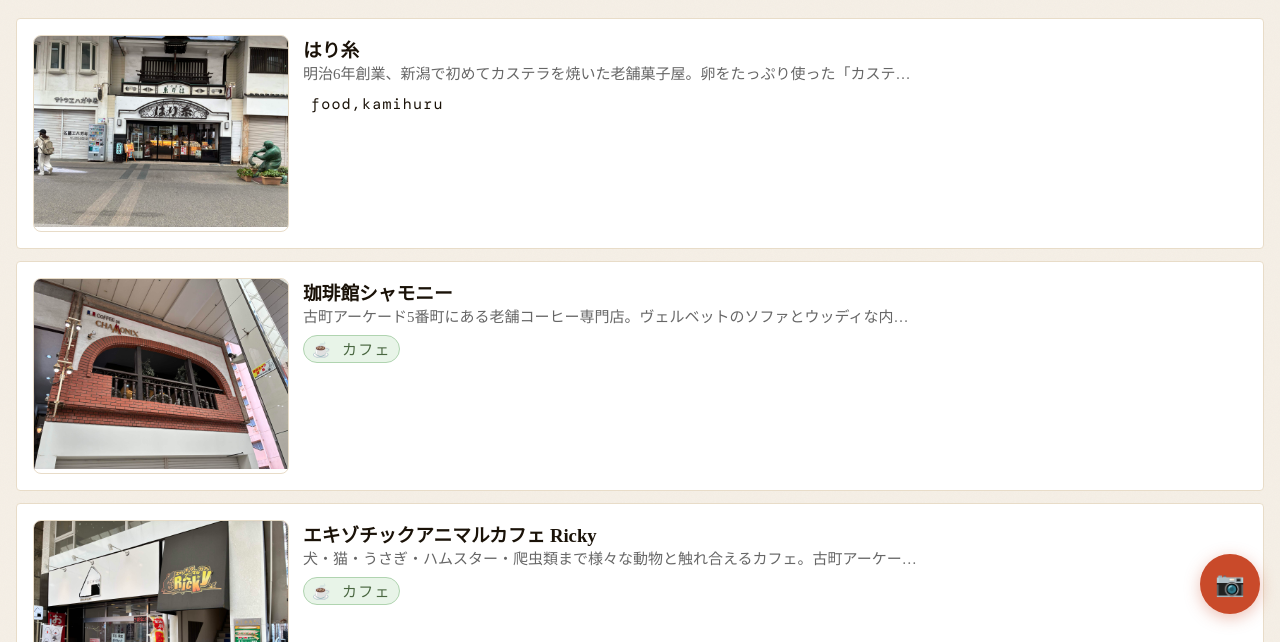
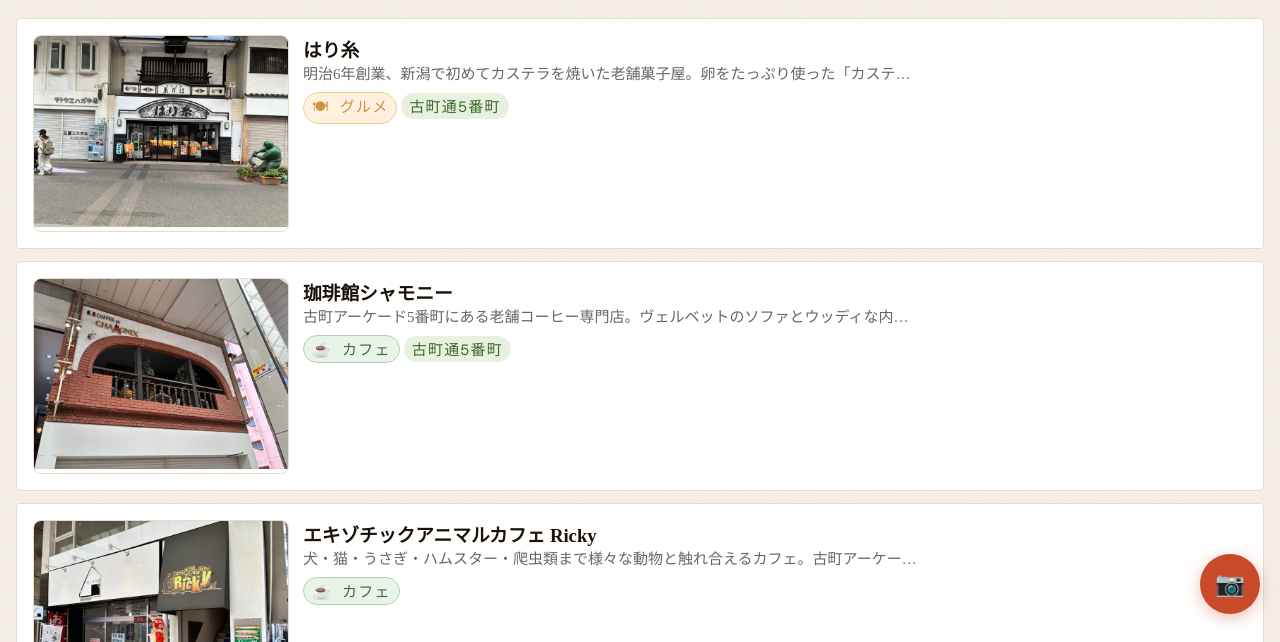
Before and after one commit to dodoco314/Furumachiweb, a plain HTML site: page index.html in a window 1280 px wide. Shown: the part 158-800 px from the top of the page. Drawn offline with nearby package versions, Linux system fonts and the light colour scheme.

Commit message:
お店の数を新しく、新しいタグつけ

```diff
--- a/app.js
+++ b/app.js
@@ -13,14 +13,9 @@
   document.getElementById('progress-fill').style.width = pct + '%';
 }
 
-const typeLabel = {
-   food: '🍽 グルメ',
-   cafe: '☕ カフェ',
-   vintage: '👗 古着',
-   culture: '🎭 文化',
-   kamihuru: '上古町',
-   town5: '５番町'
-  };
+const typeLabel = { food: '🍽 グルメ', cafe: '☕ カフェ', vintage: '👗 古着', culture: '🎭 文化', select: '🛍 セレクト', sweets: '🍫 スイーツ',
+  place5:'古町通5番町',
+ };
 
 // ===== お店一覧 =====
 function renderShopList() {
@@ -41,7 +36,7 @@
       <div class="shop-info">
         <h3>${shop.name}</h3>
         <p>${shop.desc.substring(0, 40)}…</p>
-        <span class="tag ${shop.types}">${typeLabel[shop.types] || shop.types}</span>
+        ${(Array.isArray(shop.type) ? shop.type : [shop.type]).map(t => `<span class="tag ${t}">${typeLabel[t] || t}</span>`).join('')}
       </div>
     </div>
   `).join('');
@@ -99,7 +94,8 @@
     const shop = shops.find(s => s.id === id);
     if (!shop) return;
     const el = document.createElement('div');
-    el.className = `stamp-item ${shop.type}`;
+    const types = Array.isArray(shop.type) ? shop.type : [shop.type];
+    el.className = `stamp-item ${types[0]}`;
     el.style.animationDelay = `${i * 0.08}s`;
     el.innerHTML = `${shop.icon}<span class="stamp-name">${shop.name.substring(0, 6)}</span>`;
     tower.insertBefore(el, tower.querySelector('.stamp-ground').nextSibling);
@@ -182,9 +178,9 @@
   document.getElementById('shop-modal-content').innerHTML = `
     ${imageHTML}
     <div class="shop-detail-name">${shop.name}</div>
-    <span class="tag ${shop.type}" style="display:block;text-align:center;margin-bottom:16px">
-      ${typeLabel[shop.type] || shop.type}
-    </span>
+    <div style="text-align:center;margin-bottom:16px">
+      ${(Array.isArray(shop.type) ? shop.type : [shop.type]).map(t => `<span class="tag ${t}">${typeLabel[t] || t}</span>`).join(' ')}
+    </div>
     <p class="shop-detail-desc">${shop.desc}</p>
     <div class="shop-detail-info">
       <div class="info-row"><span class="label">住所</span><span>${shop.address}</span></div>
--- a/shops.js
+++ b/shops.js
@@ -2,7 +2,7 @@
   {
     id: 'shop_001',
     name: 'はり糸',
-    types: ['food', 'kamihuru'],
+    type: ['food','place5'],
     icon: '🍰',
     image: 'images/hariito.jpg',
     desc: '明治6年創業、新潟で初めてカステラを焼いた老舗菓子屋。卵をたっぷり使った「カステラ四姉妹」が看板商品。地酒カステラなど季節限定品も。',
@@ -16,7 +16,7 @@
   {
     id: 'shop_002',
     name: '珈琲館シャモニー',
-    types: 'cafe',
+    type: ['cafe','place5'],
     icon: '☕',
     image: "images/chamonixCF.jpg",
     desc: '古町アーケード5番町にある老舗コーヒー専門店。ヴェルベットのソファとウッディな内装が落ち着く空間。バルコニー席から古町の通りを眺めながら一杯。',
@@ -30,7 +30,7 @@
   {
     id: 'shop_003',
     name: 'エキゾチックアニマルカフェ Ricky',
-    types: 'cafe',
+    type: 'cafe',
     icon: '🦎',
     image: 'images/animalCF.jpg',
     desc: '犬・猫・うさぎ・ハムスター・爬虫類まで様々な動物と触れ合えるカフェ。古町アーケード5番町のビル2階にある穴場スポット。',
@@ -44,7 +44,7 @@
   {
     id: 'shop_004',
     name: 'Crêperie Le Pont Marie',
-    types: 'cafe',
+    type: 'cafe',
     icon: '🥞',
     image: 'images/crepe.jpg',
     desc: '古町4番町にあるクレープ専門店。バナナヌテラやランチセットが人気。店内はおしゃれな空間で、テイクアウトも可能。',
@@ -58,7 +58,7 @@
   {
     id: 'shop_005',
     name: 'THIS MAN vintage clothing',
-    types: 'vintage',
+    type: 'vintage',
     icon: '👗',
     image: 'images/vintage.jpg',
     desc: '古町4番町のヴィンテージ古着店。ローリング・ストーンズやピンク・フロイドのバンドTシャツなどアメリカ買い付けのアイテムが充実。スタッフの知識が深い。',
@@ -72,7 +72,7 @@
   {
     id: 'shop_006',
     name: '古町演芸場',
-    types: 'culture',
+    type: 'culture',
     icon: '🎭',
     image: 'images/theater.jpg',
     desc: '毎月異なる劇団が出演する大衆演劇の小屋。入場料のみで観覧でき、日替わりのショーが楽しめる。畳席と椅子席があり、日本語が分からなくても楽しめると外国人観光客にも好評。',
@@ -86,7 +86,7 @@
   {
     id: 'shop_007',
     name: 'サバイジャイ・タイランド',
-    types: 'food',
+    type: 'food',
     icon: '🍛',
     image: 'images/tai.jpg',
     desc: '人情横丁に移転した本格タイ料理店。ガパオやカレーが絶品で、スパイス好きには堪らない一軒。昭和の横丁の雰囲気の中で本場の味を提供。支払いは現金のみ。',
--- a/style.css
+++ b/style.css
@@ -237,6 +237,7 @@
 .tag.culture { background: #fce8e8; color: var(--vermillion); border: 1px solid #f0c0c0; }
 .tag.kamihuru { background: #e4e8bc; color: var(--yellow); border: 1px solid #fff09b; }
 .tag.town5 {background: #d7f4ff; color: var(--steelblue); border: 1px solid #7aceff; }
+.tag[class*="place"] { background: #e8f0e0; color: #3a6a2a; }
 
 
 /* ===== 地図 ===== */
```
